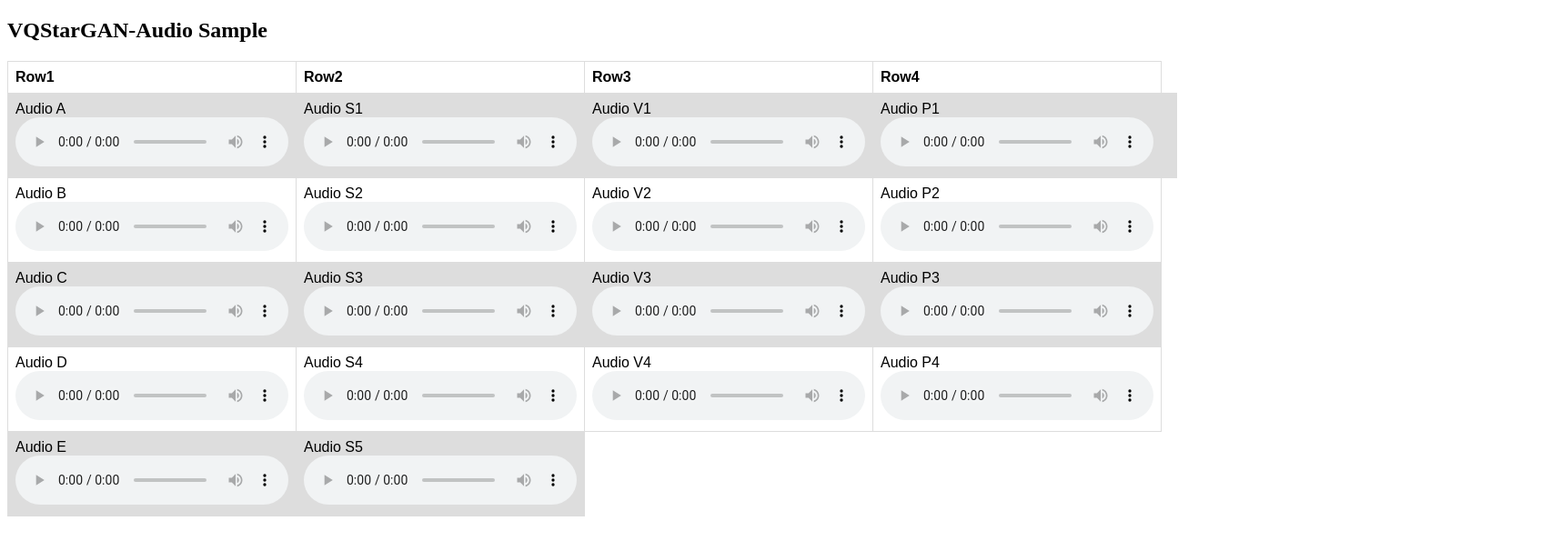
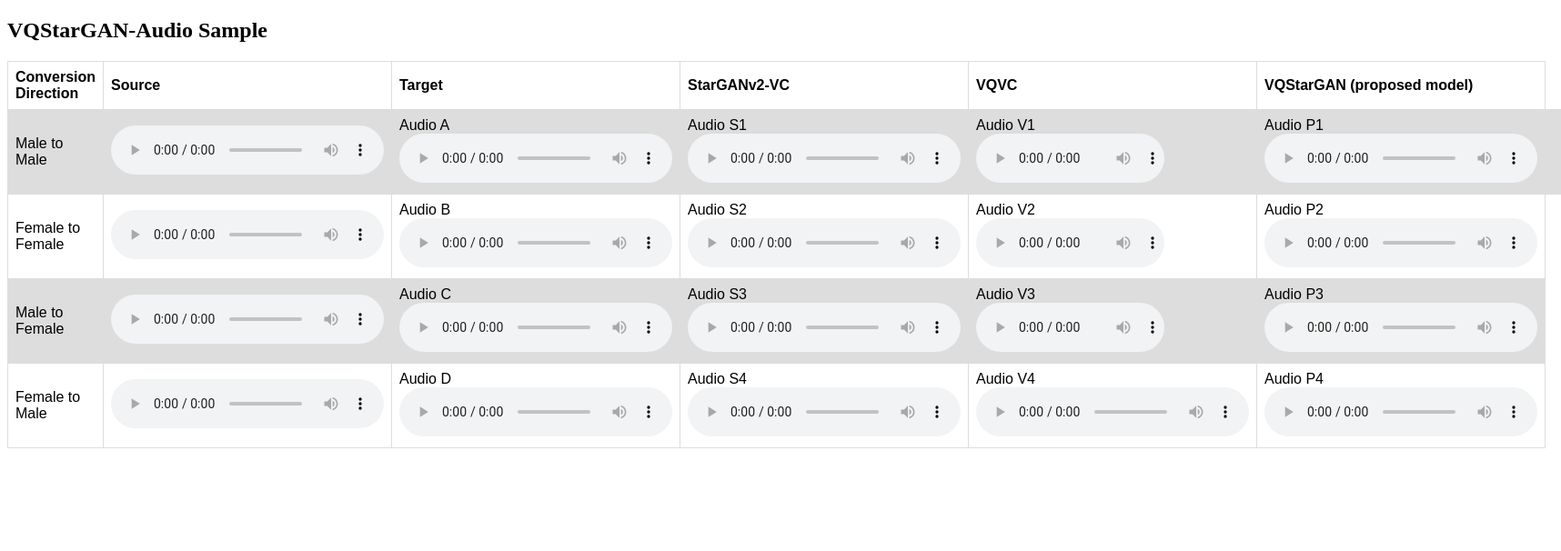
Before and after one commit to Katlholly/VQStarGAN, a plain HTML site: page index.html in a window 1280 px wide. Shown: the whole page at 91% size, 1716 px wide, since content can reach past the window. Drawn offline with Linux system fonts and the light colour scheme.

Commit message:
Update index.html

```diff
--- a/index.html
+++ b/index.html
@@ -1,113 +1,243 @@
 <!DOCTYPE html>
+
 <html>
+
 <head>
+
 <style>
+
 table {
+
   font-family: arial, sans-serif;
+
   border-collapse: collapse;
+
   width: 100%;
+
 }
 
+
+
 td, th {
+
   border: 1px solid #dddddd;
+
   text-align: left;
+
   padding: 8px;
+
 }
 
+
+
 tr:nth-child(even) {
+
   background-color: #dddddd;
+
 }
+
 </style>
+
 </head>
+
 <title>VQStarGAN</title>
+
 <body>
+
+
 
 <h2>VQStarGAN-Audio Sample</h2>
 
+
+
 <table>
+
   <tr>
 
-    <th>Row1</th>
-    <th>Row2</th>
-    <th>Row3</th>
-    <th>Row4</th>
-  </tr>
-  <tr>
-    <td><figcaption>Audio A</figcaption>
-      <audio controls src="target_p345_023_down.wav">
-      <a href="target_p345_023_down.wav"> Download audio </a>
-    </td>
-    <td><figcaption>Audio S1</figcaption><audio controls src="stargan_p272_p345_down.wav">
-      <a href="stargan_p272_p345_down.wav"> Download audio </a>
-    </td>
-    <td><figcaption>Audio V1</figcaption><audio controls src="vqvc_p272_p345.wav">
-      <a href="vqvc_p272_p345.wav"> Download audio </a>
-    </td>
-    <td><figcaption>Audio P1</figcaption><audio controls src="vqstargan_p272_p345_down.wav">
-      <a href="vqstargan_p272_p345_down.wav"> Download audio </a>
-    </td>
-    <td>
+    <th>Conversion Direction</th>
 
-    </td>
+    <th>Source</th>
+
+    <th>Target</th>
+
+    <th>StarGANv2-VC</th>
+
+    <th>VQVC</th>
+
+    <th>VQStarGAN (proposed model)</th>
+
   </tr>
 
   <tr>
 
-    <td><figcaption>Audio B</figcaption><audio controls src="target_p339_023_down.wav">
-      <a href="target_p339_023_down.wav"> Download audio </a>
+    <td>Male to Male</td>
+
+    <td>  <audio controls src="source_p272_023_mic1_down.wav">
+
+        <a href="source_p272_023_mic1_down.wav"> Download audio </a>
+
+      </audio>
+
     </td>
-    <td><figcaption>Audio S2</figcaption><audio controls src="stargan_p261_p339_down.wav">
-      <a href="stargan_p261_p339_down.wav"> Download audio </a>
+
+    <td><figcaption>Audio A</figcaption>
+
+      <audio controls src="target_p345_023_down.wav">
+
+      <a href="target_p345_023_down.wav"> Download audio </a>
+
     </td>
-    <td><figcaption>Audio V2</figcaption><audio controls src="vqvc_p261_p339.wav">
-      <a href="vqvc_p261_p339.wav"> Download audio </a>
+
+    <td><figcaption>Audio S1</figcaption><audio controls src="stargan_p272_p345_down.wav">
+
+      <a href="stargan_p272_p345_down.wav"> Download audio </a>
+
     </td>
-    <td><figcaption>Audio P2</figcaption><audio controls src="vqstargan_p261_p339_down.wav">
-      <a href="vqstargan_p261_p339_down.wav"> Download audio </a>
+
+    <td><figcaption>Audio V1</figcaption><audio controls src="vqvc_p272_p345.wav">
+
+      <a href="vqvc_p272_p345.wav"> Download audio </a>
+
     </td>
+
+    <td><figcaption>Audio P1</figcaption><audio controls src="vqstargan_p272_p345_down.wav">
+
+      <a href="vqstargan_p272_p345_down.wav"> Download audio </a>
+
+    </td>
+
+    <td>
+
+
+
+    </td>
+
   </tr>
+
+
 
   <tr>
 
-    <td><figcaption>Audio C</figcaption><audio controls src="target_p339_023_down.wav">
+    <td>Female to Female</td>
+
+    <td>  <audio controls src="source_p261_023_mic1_down.wav">
+
+      <a href="source_p261_023_mic1_down.wav"> Download audio </a>
+
+    </td>
+
+    <td><figcaption>Audio B</figcaption><audio controls src="target_p339_023_down.wav">
+
       <a href="target_p339_023_down.wav"> Download audio </a>
+
     </td>
-    <td><figcaption>Audio S3</figcaption><audio controls src="stargan_p272_p339_down.wav">
-      <a href="stargan_p272_p339_down.wav"> Download audio </a>
+
+    <td><figcaption>Audio S2</figcaption><audio controls src="stargan_p261_p339_down.wav">
+
+      <a href="stargan_p261_p339_down.wav"> Download audio </a>
+
     </td>
-    <td><figcaption>Audio V3</figcaption><audio controls src="vqvc_p272_p339.wav">
-      <a href="vqvc_p272_p339.wav"> Download audio </a>
+
+    <td><figcaption>Audio V2</figcaption><audio controls src="vqvc_p261_p339.wav">
+
+      <a href="vqvc_p261_p339.wav"> Download audio </a>
+
     </td>
-    <td><figcaption>Audio P3</figcaption><audio controls src="vqstargan_p272_p339_down.wav">
-      <a href="vqstargan_p272_p339_down.wav"> Download audio </a>
+
+    <td><figcaption>Audio P2</figcaption><audio controls src="vqstargan_p261_p339_down.wav">
+
+      <a href="vqstargan_p261_p339_down.wav"> Download audio </a>
+
     </td>
+
   </tr>
+
+
 
   <tr>
 
-    <td><figcaption>Audio D</figcaption><audio controls src="target_p345_023_down.wav">
-      <a href="target_p345_023_down.wav"> Download audio </a>
+    <td>Male to Female</td>
+
+    <td><audio controls src="source_p272_023_mic1_down.wav">
+
+      <a href="source_p272_023_mic1_down.wav"> Download audio </a>
+
     </td>
-    <td><figcaption>Audio S4</figcaption><audio controls src="stargan_p261_p345_down.wav">
-      <a href="stargan_p261_p345_down.wav"> Download audio </a>
+
+    <td><figcaption>Audio C</figcaption><audio controls src="target_p339_023_down.wav">
+
+      <a href="target_p339_023_down.wav"> Download audio </a>
+
     </td>
-    <td><figcaption>Audio V4</figcaption><audio controls src="vqvc_p261_p345.wav">
-      <a href="vqvc_p261_p345.wav"> Download audio </a>
+
+    <td><figcaption>Audio S3</figcaption><audio controls src="stargan_p272_p339_down.wav">
+
+      <a href="stargan_p272_p339_down.wav"> Download audio </a>
+
     </td>
-    <td><figcaption>Audio P4</figcaption><audio controls src="vqstargan_p261_p345_down.wav">
-      <a href="vqstargan_p261_p345_down.wav"> Download audio </a>
+
+    <td><figcaption>Audio V3</figcaption><audio controls src="vqvc_p272_p339.wav">
+
+      <a href="vqvc_p272_p339.wav"> Download audio </a>
+
     </td>
+
+    <td><figcaption>Audio P3</figcaption><audio controls src="vqstargan_p272_p339_down.wav">
+
+      <a href="vqstargan_p272_p339_down.wav"> Download audio </a>
+
+    </td>
+
   </tr>
+
+
 
   <tr>
 
-    <td><figcaption>Audio E</figcaption><audio controls src="real_human_down.wav">
-      <a href="real_human_down.wav"> Download audio </a></td>
-     <td><figcaption>Audio S5</figcaption><audio controls src="real_human_down.wav">
-      <a href="real_human_down.wav"> Download audio </a></td>
+    <td>Female to Male</td>
+
+    <td><audio controls src="source_p261_023_mic1_down.wav">
+
+      <a href="source_p261_023_mic1_down.wav"> Download audio </a>
+
+    </td>
+
+    <td><figcaption>Audio D</figcaption><audio controls src="target_p345_023_down.wav">
+
+      <a href="target_p345_023_down.wav"> Download audio </a>
+
+    </td>
+
+    <td><figcaption>Audio S4</figcaption><audio controls src="stargan_p261_p345_down.wav">
+
+      <a href="stargan_p261_p345_down.wav"> Download audio </a>
+
+    </td>
+
+    <td><figcaption>Audio V4</figcaption><audio controls src="vqvc_p261_p345.wav">
+
+      <a href="vqvc_p261_p345.wav"> Download audio </a>
+
+    </td>
+
+    <td><figcaption>Audio P4</figcaption><audio controls src="vqstargan_p261_p345_down.wav">
+
+      <a href="vqstargan_p261_p345_down.wav"> Download audio </a>
+
+    </td>
+
   </tr>
+
+
+
+
+
+
 
 </table>
 
+
+
 </body>
+
 </html>
```
